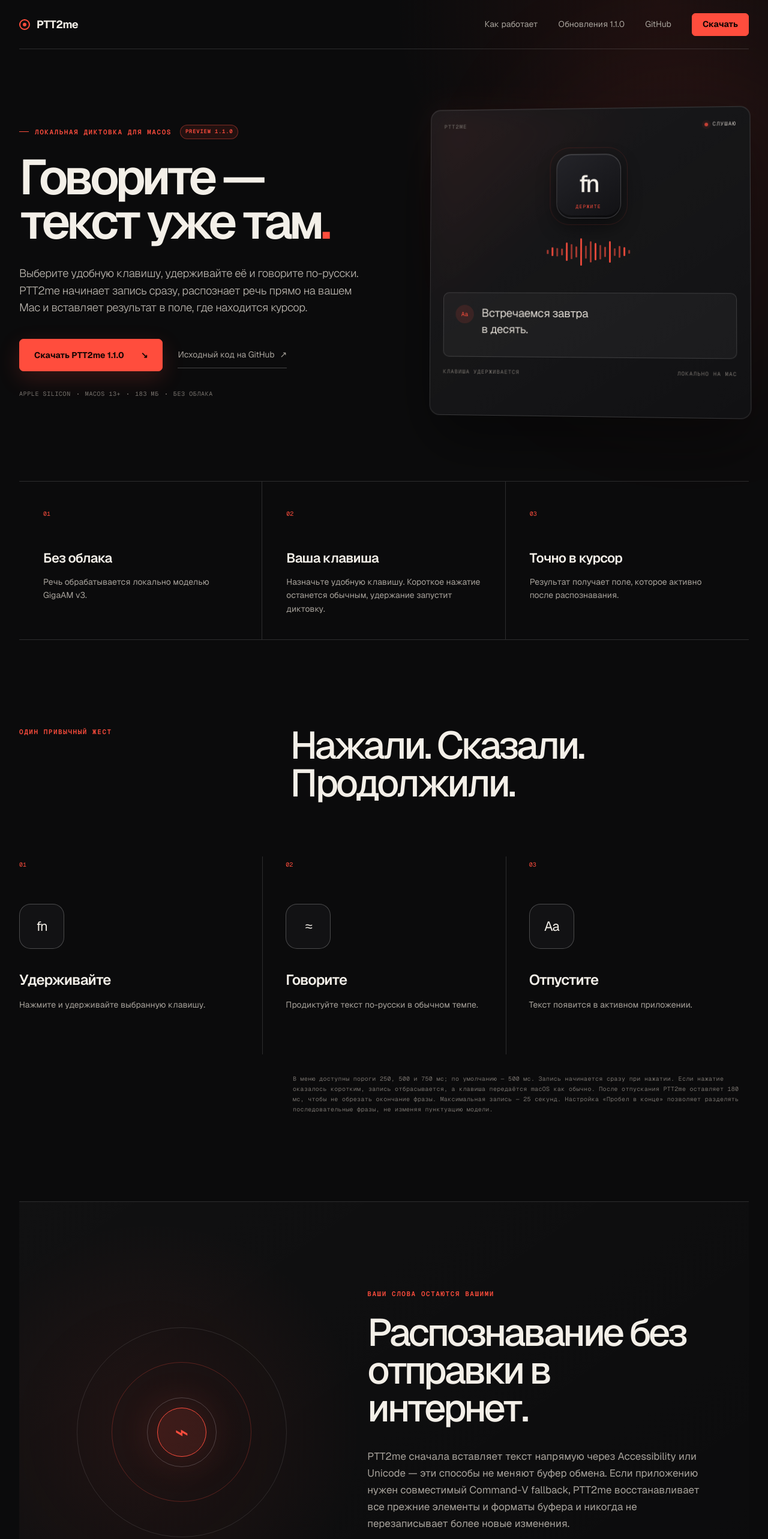
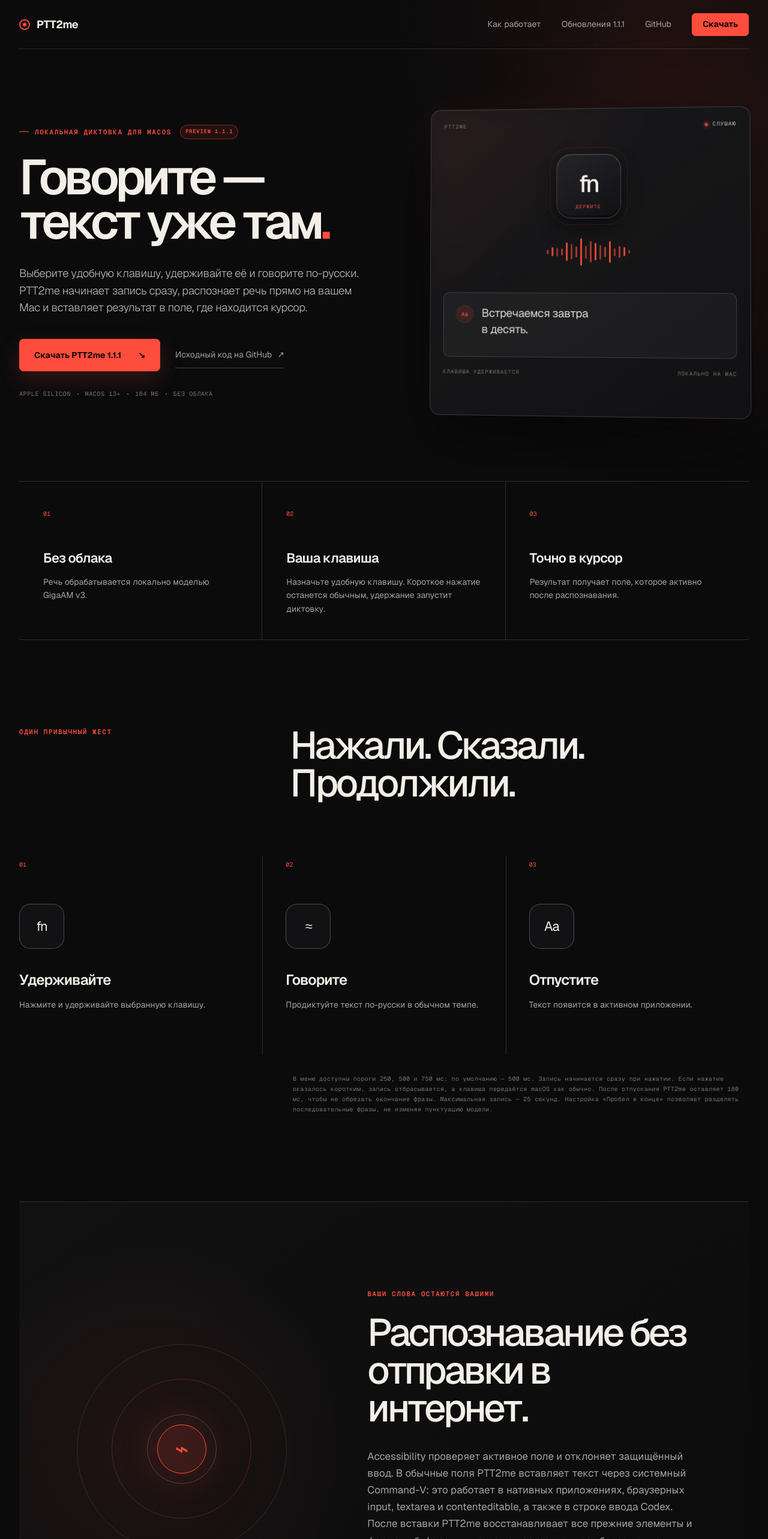
Before and after one commit to Torin2023/PTT2me, a Next.js app in the folder site/: page / in a window 1280 px wide. Shown: the top 2566 px of the page at 60% size. Built offline with nearby package versions, Linux system fonts and the light colour scheme.

Commit message:
site: publish PTT2me 1.1.1

```diff
--- a/site/app/layout.tsx
+++ b/site/app/layout.tsx
@@ -23,13 +23,13 @@
     metadataBase: new URL(origin),
     title: "PTT2me — локальная диктовка для macOS",
     description:
-      "Назначьте удобную клавишу, говорите по-русски и вставляйте результат в поле, где находится курсор. Полностью локально на Apple Silicon.",
+      "PTT2me 1.1.1: локальная диктовка с надёжной вставкой в браузеры, Codex и нативные поля на Apple Silicon.",
     openGraph: {
       type: "website",
       locale: "ru_RU",
       title: "PTT2me — локальная диктовка для macOS",
       description:
-        "Назначьте удобную клавишу, говорите по-русски и вставляйте результат в поле, где находится курсор. Полностью локально на Apple Silicon.",
+        "PTT2me 1.1.1: локальная диктовка с надёжной вставкой в браузеры, Codex и нативные поля на Apple Silicon.",
       images: [
         {
           url: "/og.png",
@@ -43,7 +43,7 @@
       card: "summary_large_image",
       title: "PTT2me — локальная диктовка для macOS",
       description:
-        "Назначьте удобную клавишу, говорите по-русски и вставляйте результат в поле, где находится курсор. Полностью локально на Apple Silicon.",
+        "PTT2me 1.1.1: локальная диктовка с надёжной вставкой в браузеры, Codex и нативные поля на Apple Silicon.",
       images: ["/og.png"],
     },
     icons: {
--- a/site/app/page.tsx
+++ b/site/app/page.tsx
@@ -1,7 +1,7 @@
 const DOWNLOAD_URL =
-  "https://github.com/Torin2023/PTT2me/releases/download/v1.1.0/PTT2me-1.1.0-full-macos-arm64.dmg";
+  "https://github.com/Torin2023/PTT2me/releases/download/v1.1.1/PTT2me-1.1.1-full-macos-arm64.dmg";
 const REPOSITORY_URL = "https://github.com/Torin2023/PTT2me";
-const RELEASE_URL = `${REPOSITORY_URL}/releases/tag/v1.1.0`;
+const RELEASE_URL = `${REPOSITORY_URL}/releases/tag/v1.1.1`;
 
 const steps = [
   ["01", "Удерживайте", "Нажмите и удерживайте выбранную клавишу."],
@@ -27,7 +27,7 @@
         </a>
         <nav aria-label="Разделы сайта">
           <a href="#how">Как работает</a>
-          <a href="#updates">Обновления 1.1.0</a>
+          <a href="#updates">Обновления 1.1.1</a>
           <a href={REPOSITORY_URL}>GitHub</a>
           <a className="button button-small" href={DOWNLOAD_URL}>
             Скачать
@@ -41,7 +41,7 @@
           <p className="eyebrow">
             <span className="eyebrow-line" aria-hidden="true" />
             Локальная диктовка для macOS
-            <span className="preview-badge">Preview 1.1.0</span>
+            <span className="preview-badge">Preview 1.1.1</span>
           </p>
           <h1>
             Говорите —
@@ -55,7 +55,7 @@
           </p>
           <div className="hero-actions">
             <a className="button" href={DOWNLOAD_URL}>
-              Скачать PTT2me 1.1.0
+              Скачать PTT2me 1.1.1
               <span aria-hidden="true">↘</span>
             </a>
             <a className="text-link" href={REPOSITORY_URL}>
@@ -64,7 +64,7 @@
             </a>
           </div>
           <p className="compatibility">
-            Apple Silicon <i /> macOS 13+ <i /> 183 МБ <i /> без облака
+            Apple Silicon <i /> macOS 13+ <i /> 184 МБ <i /> без облака
           </p>
         </div>
 
@@ -166,11 +166,12 @@
           <p className="eyebrow">Ваши слова остаются вашими</p>
           <h2>Распознавание без отправки в интернет.</h2>
           <p>
-            PTT2me сначала вставляет текст напрямую через Accessibility или
-            Unicode — эти способы не меняют буфер обмена. Если приложению нужен
-            совместимый Command-V fallback, PTT2me восстанавливает все прежние
-            элементы и форматы буфера и никогда не перезаписывает более новые
-            изменения.
+            Accessibility проверяет активное поле и отклоняет защищённый ввод.
+            В обычные поля PTT2me вставляет текст через системный Command-V:
+            это работает в нативных приложениях, браузерных input, textarea и
+            contenteditable, а также в строке ввода Codex. После вставки PTT2me
+            восстанавливает все прежние элементы и форматы буфера и никогда не
+            перезаписывает более новые изменения.
           </p>
           <div className="privacy-facts" aria-label="Факты о приватности">
             <span>Нет аккаунта</span>
@@ -222,7 +223,7 @@
 
       <section className="section updates-section" id="updates">
         <div className="section-heading">
-          <p className="eyebrow">PTT2me 1.1.0 опубликована</p>
+          <p className="eyebrow">PTT2me 1.1.1 опубликована</p>
           <div>
             <h2>Проверка обновлений с ручной установкой.</h2>
             <p className="release-boundary">
@@ -339,11 +340,11 @@
 
       <section className="section install" id="install">
         <div className="install-copy">
-          <p className="eyebrow">PTT2me Preview 1.1.0</p>
+          <p className="eyebrow">PTT2me Preview 1.1.1</p>
           <h2>Готовы говорить?</h2>
           <p>Для Mac с Apple Silicon и macOS 13 Ventura или новее.</p>
           <a className="button" href={DOWNLOAD_URL}>
-            Скачать Full DMG · 183 МБ
+            Скачать Full DMG · 184 МБ
             <span aria-hidden="true">↘</span>
           </a>
         </div>
@@ -387,11 +388,11 @@
         <p>
           SHA-256{" "}
           <code>
-            f8cc1cfc92634aceaf35e1c887d86d6194a4f1f5dc16ebd47b0654725f38b0d0
+            0396cb0789af86a9d3f4bff64bad743f8d8f9cbe00a04dcd7a402ea2cce53081
           </code>
         </p>
         <div>
-          <a href={RELEASE_URL}>Preview-релиз 1.1.0</a>
+          <a href={RELEASE_URL}>Preview-релиз 1.1.1</a>
           <a href={REPOSITORY_URL}>GitHub</a>
         </div>
       </footer>
```
Also changed, not shown: 1 other file (tests, documents, lock files or other folders).
